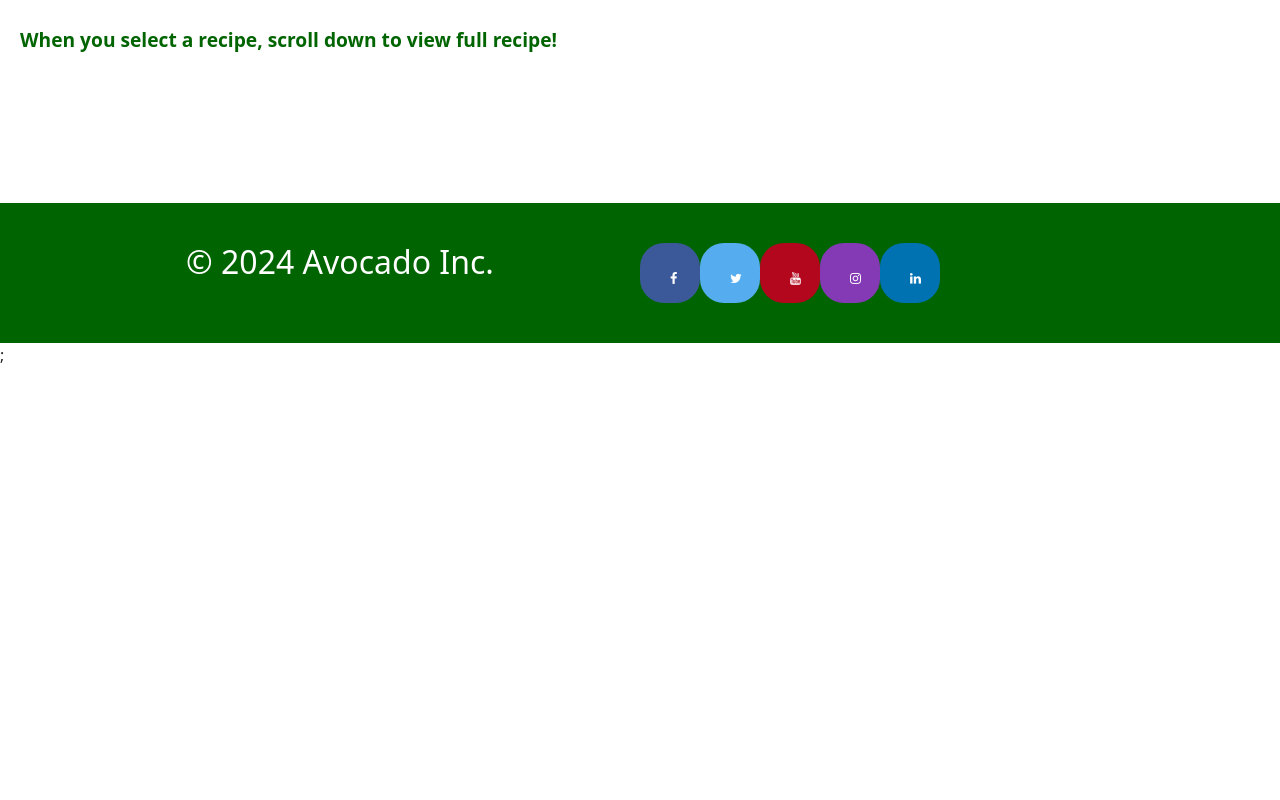
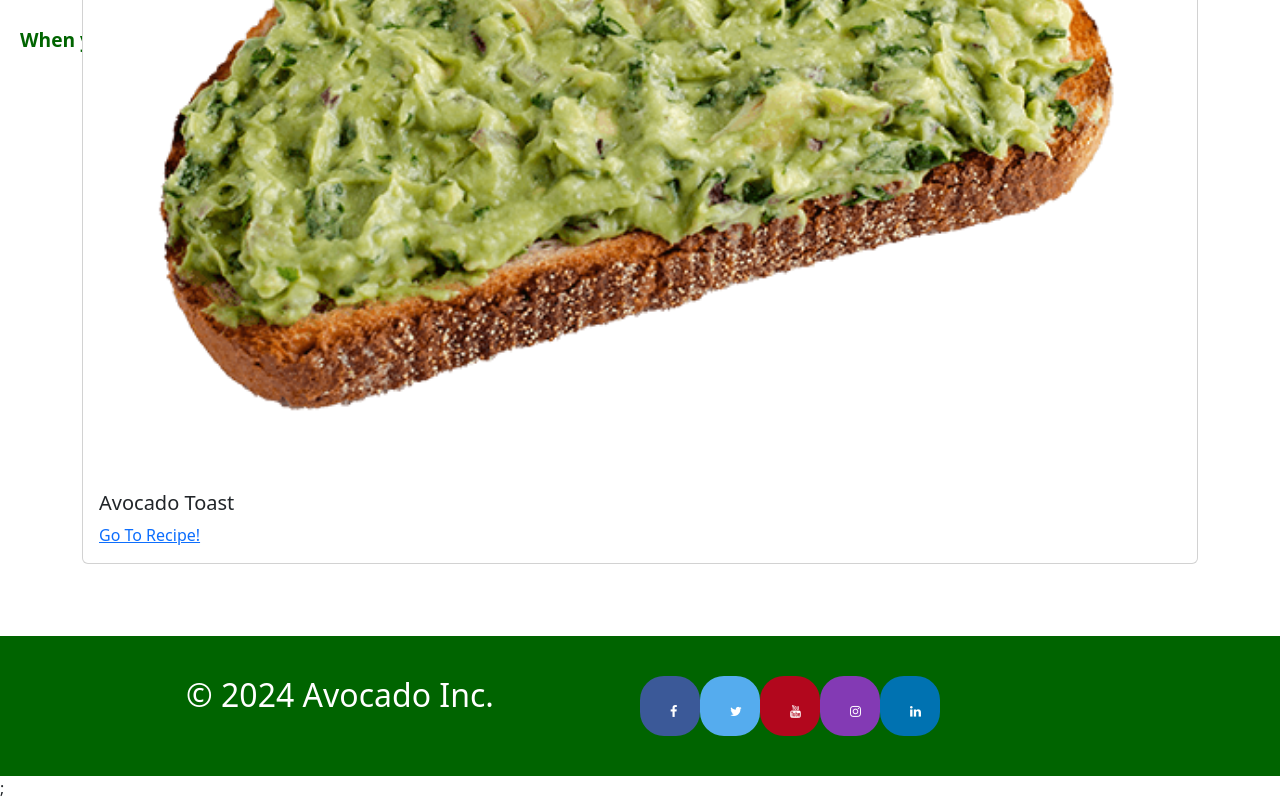
Before and after one commit to notjasonlin/cosi-103a, a React (Create React App) app in the folder avocado/: page /recipe/1 in a window 1280 px wide. Shown: the part 545-1345 px from the top of the page. Before the commit the page ends 912 px from the top, so only its background shows below. Built offline with nearby package versions, Linux system fonts and the light colour scheme.

Commit message:
created container and put card in it

```diff
--- a/avocado/src/App.js
+++ b/avocado/src/App.js
@@ -1,9 +1,10 @@
-import React, { useState } from 'react';
-import './App.css';
-import { BrowserRouter as Router, Route, Routes, Link } from 'react-router-dom';
-import 'bootstrap/dist/css/bootstrap.min.css';
+import React, { useState } from "react";
+import "./App.css";
+import { BrowserRouter as Router, Route, Routes, Link } from "react-router-dom";
+import "bootstrap/dist/css/bootstrap.min.css";
 import AvocadoToast from "./RecipePage";
-import DropDown from './dropdown';
+import DropDown from "./dropdown";
+import RecipeContainer from "./container";
 
 function App() {
 	const [showMainContent, setShowMainContent] = useState(true);
@@ -13,20 +14,28 @@ function App() {
 				<div>
 					{/* Navigation Links */}
 					<nav>
-          <ul>
-          </ul>
+						<ul></ul>
 					</nav>
 					<Routes>
-          <Route path="/" element={showMainContent ? <AvocadoToast /> : null} />
-          <Route path="/test" element={<TestPage setShowMainContent={setShowMainContent} />} />
+						<Route
+							path="/"
+							element={showMainContent ? <AvocadoToast /> : null}
+						/>
+						<Route
+							path="/test"
+							element={<TestPage setShowMainContent={setShowMainContent} />}
+						/>
 					</Routes>
 				</div>
 			</Router>
-
 			{showMainContent && (
 				<>
 					<header className="App-header">
-        <img src="/images/avocado-transparent.png" alt="Logo" className="App-logo" />
+						<img
+							src="/images/avocado-transparent.png"
+							alt="Logo"
+							className="App-logo"
+						/>
 						<div className="Header-content">
 							<div>Avocado Inc.</div>
 							<div className="Subtitle">Delicious Recipes</div>
@@ -35,24 +44,23 @@ function App() {
 
 					<div className="App-body">
 						<div className="Scroll-Instruction">
-          When you select a recipe,
-          scroll down to view full recipe!
+							When you select a recipe, scroll down to view full recipe!
 						</div>
 
-        <DropDown/>
-
+						<RecipeContainer />
 					</div>
 
 					<footer className="footer">
 						<h2 id="copyright">© 2024 Avocado Inc.</h2>
-        <a href="https://facebook.com" class="fa fa-facebook" ></a>
-        <a href="https://twitter.com" class="fa fa-twitter" ></a>
+						<a href="https://facebook.com" class="fa fa-facebook"></a>
+						<a href="https://twitter.com" class="fa fa-twitter"></a>
 						<a href="https://youtube.com" class="fa fa-youtube"></a>
 						<a href="https://instagram.com" class="fa fa-instagram"></a>
 						<a href="https://linkedin.com" class="fa fa-linkedin"></a>
 					</footer>
 				</>
-      )};
+			)}
+			;
 		</div>
 	);
 }
--- a/avocado/src/RecipePage.js
+++ b/avocado/src/RecipePage.js
@@ -1,4 +1,4 @@
-import React, { useState } from 'react';
+import React, { useState } from "react";
 import Button from "react-bootstrap/Button";
 import ButtonGroup from "react-bootstrap/ButtonGroup";
 import Dropdown from "react-bootstrap/Dropdown";
@@ -11,7 +11,9 @@ const AvocadoToast = () => {
 
 	const handleSelectRecipe = (recipeName) => {
 		// Find the selected recipe based on the provided recipe name
-    const selectedRecipe = recipesData.find((recipe) => recipe.name === recipeName);
+		const selectedRecipe = recipesData.find(
+			(recipe) => recipe.name === recipeName
+		);
 		if (selectedRecipe) {
 			setSelectedRecipe(selectedRecipe.id); // Set the selected recipe ID
 		} else {
@@ -28,14 +30,7 @@ const AvocadoToast = () => {
 		return <RecipeList recipeId={selectedRecipe} />;
 	};
 
+	return <div></div>;
+};
 
-    return (
-        <div>
-            <p>
-                Hello
-            </p>
-        </div>
-    );
-}
-
-export default AvocadoToast
+export default AvocadoToast;
--- /dev/null
+++ b/avocado/src/card.js
@@ -0,0 +1,17 @@
+import Card from "react-bootstrap/Card";
+import recipesData from "./data/recipeData";
+
+function RecipeCard({ recipeId }) {
+	const recipeData = recipesData.find((recipe) => recipe.id === recipeId);
+	return (
+		<Card>
+			<Card.Img variant="top" src={recipeData.image} alt={recipeData.name} />
+			<Card.Body>
+				<Card.Title>{recipeData.name}</Card.Title>
+				<Card.Link href="#">Go To Recipe!</Card.Link>
+			</Card.Body>
+		</Card>
+	);
+}
+
+export default RecipeCard;
--- /dev/null
+++ b/avocado/src/container.js
@@ -0,0 +1,33 @@
+import Container from "react-bootstrap/Container";
+import Row from "react-bootstrap/Row";
+import Col from "react-bootstrap/Col";
+import recipesData from "./data/recipeData";
+
+import RecipeCard from "./card";
+
+function mapCardArrayToComponent(cardArray) {
+	return cardArray.map((card, index) => (
+		<Col key={index}>
+			<RecipeCard recipeId={card.id} />
+		</Col>
+	));
+}
+
+function makeRecipeCards() {
+	recipesData.forEach((recipe) => {
+		return <RecipeCard recipeId={recipe.id} />;
+	});
+}
+
+function RecipeContainer() {
+	return (
+		<Container>
+			{recipesData.map((recipe) => {
+				<RecipeCard recipeId={recipe.id} />;
+			})}
+			<RecipeCard recipeId={1} />
+		</Container>
+	);
+}
+
+export default RecipeContainer;
```
Lines whose indentation alone changed are shown as unchanged.
